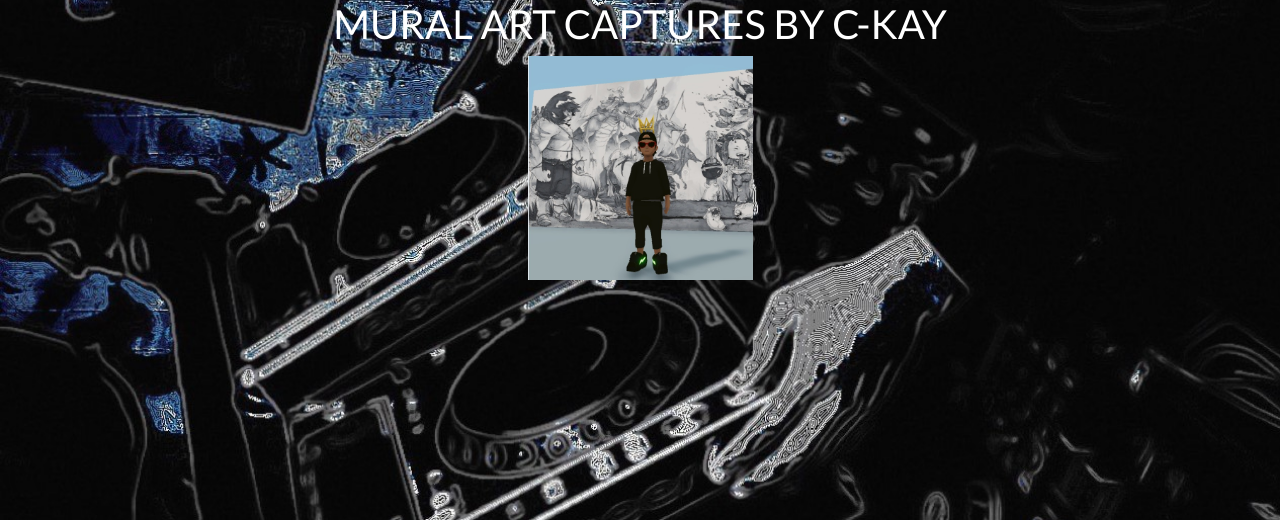
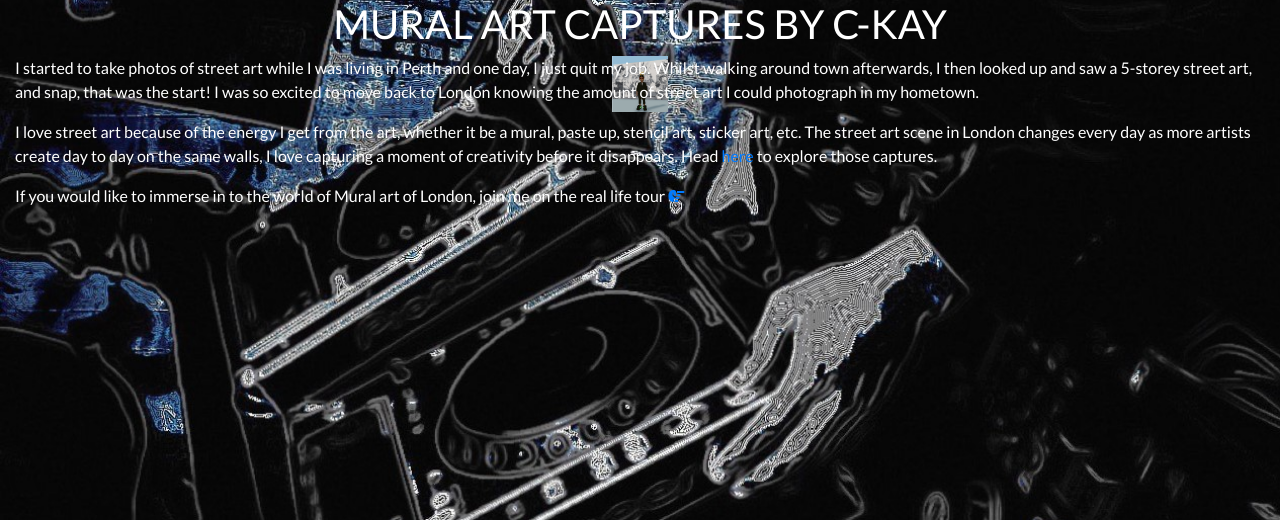
Before and after one commit to Code-Institute-Submissions/Juliya91-macc-kay, a Django app: page / in a window 1280 px wide. Shown: the part 182-702 px from the top of the page. Run offline with Django 3.2, Linux system fonts and the light colour scheme; some libraries are stand-ins or nearby versions.

Commit message:
Add text under the image to home page

```diff
--- a/home/templates/home/index.html
+++ b/home/templates/home/index.html
@@ -11,15 +11,36 @@
 
 {% block content %}
 
-    <div class="container">
+    <section class="container-fluid">
         <div class="row">
-            <div class="col">
+            <div class="col-12">
                 <h1 class="logo-font text-black">
                     Mural Art Captures by C-Kay
                 </h1>
-                <div class="avatar">
+                <div class="avatar"></div>
+            </div>
+
+            <div class="col">
+
+            </div>
+            <div class="col-12">
+                <div class="quote-box">
+                    <p>
+                        I started to take photos of street art while I was living in Perth and one day, I just quit my job.
+                        Whilst walking around town afterwards, I then looked up and saw a 5-storey street art, and snap, that was the start!
+                        I was so excited to move back to London knowing the amount of street art I could photograph in my hometown.
+                    </p>
+                    <p>
+                        I love street art because of the energy I get from the art,
+                        whether it be a mural, paste up, stencil art, sticker art, etc.
+                        The street art scene in London changes every day as more artists create day to day on the same walls,
+                        I love capturing a moment of creativity before it disappears.
+                        Head <a href="#">here</a> to explore those captures.
+                    </p>
+                    <p>If you would like to immerse in to the world of Mural art of London, join me on the real life tour
+                        <a href="" ><i class="fas fa-hand-point-right"></i></a></p>
                 </div>
             </div>
         </div>
-    </div>
+    </section>
 {% endblock %}
--- a/static/css/base.css
+++ b/static/css/base.css
@@ -15,7 +15,7 @@ body {
     background-size: contain;
     background-repeat: no-repeat;
     background-position-x: center;
-    height: 400%;
+    height: 100%;
 
 }
 
--- a/templates/includes/main-nav.html
+++ b/templates/includes/main-nav.html
@@ -1,5 +1,5 @@
 <div class="collapse navbar-collapse" id="main-nav">
-    <ul class="navbar-nav w-auto mx-auto pullUp">
+    <ul class="navbar-nav w-auto mx-auto pull-up">
         <li class="nav-item d-block">
             <a class="logo-font font-weight-bold nav-link text-black mr-5" href="{% url 'home' %}" id="home-link">
                 HOME
```
